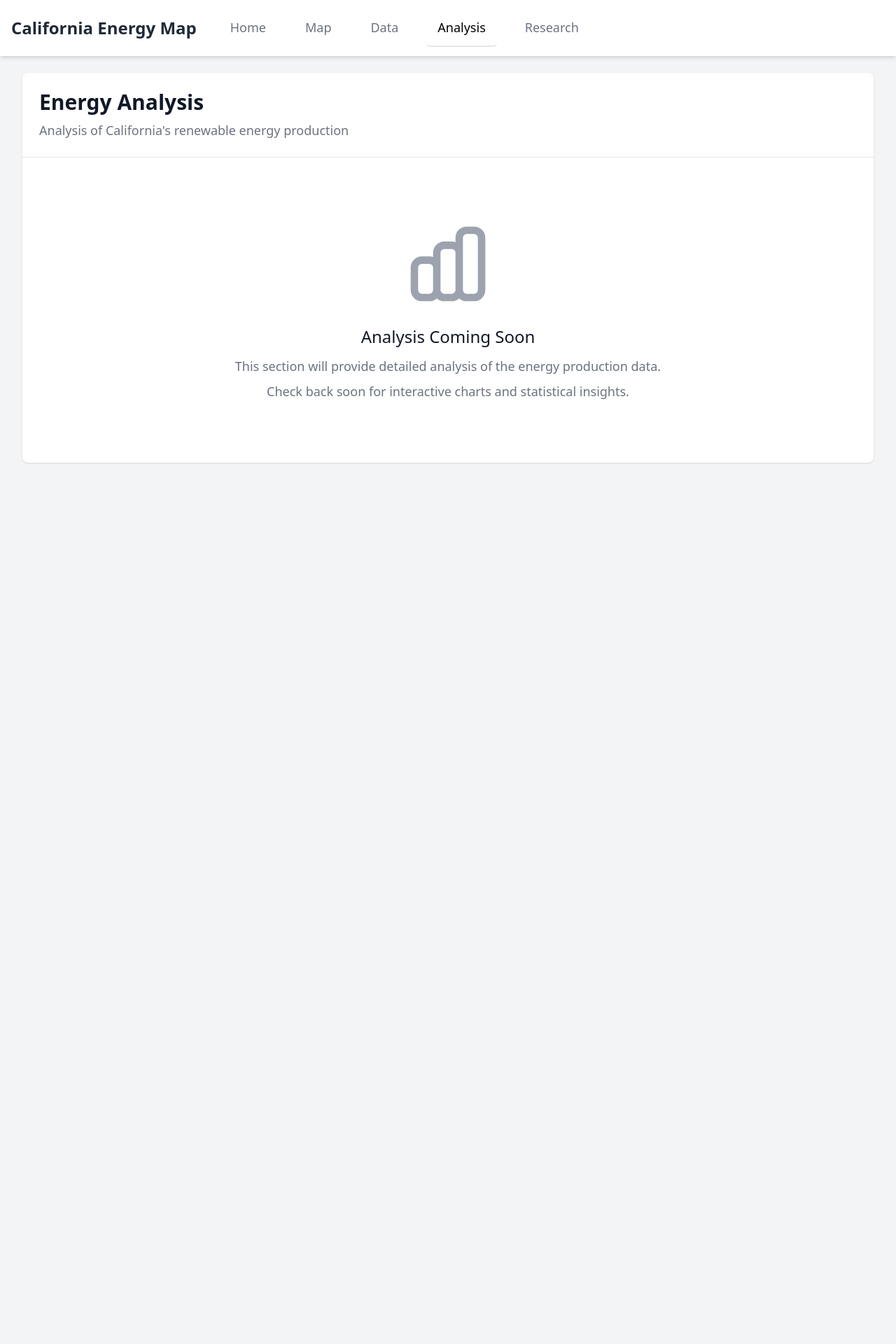
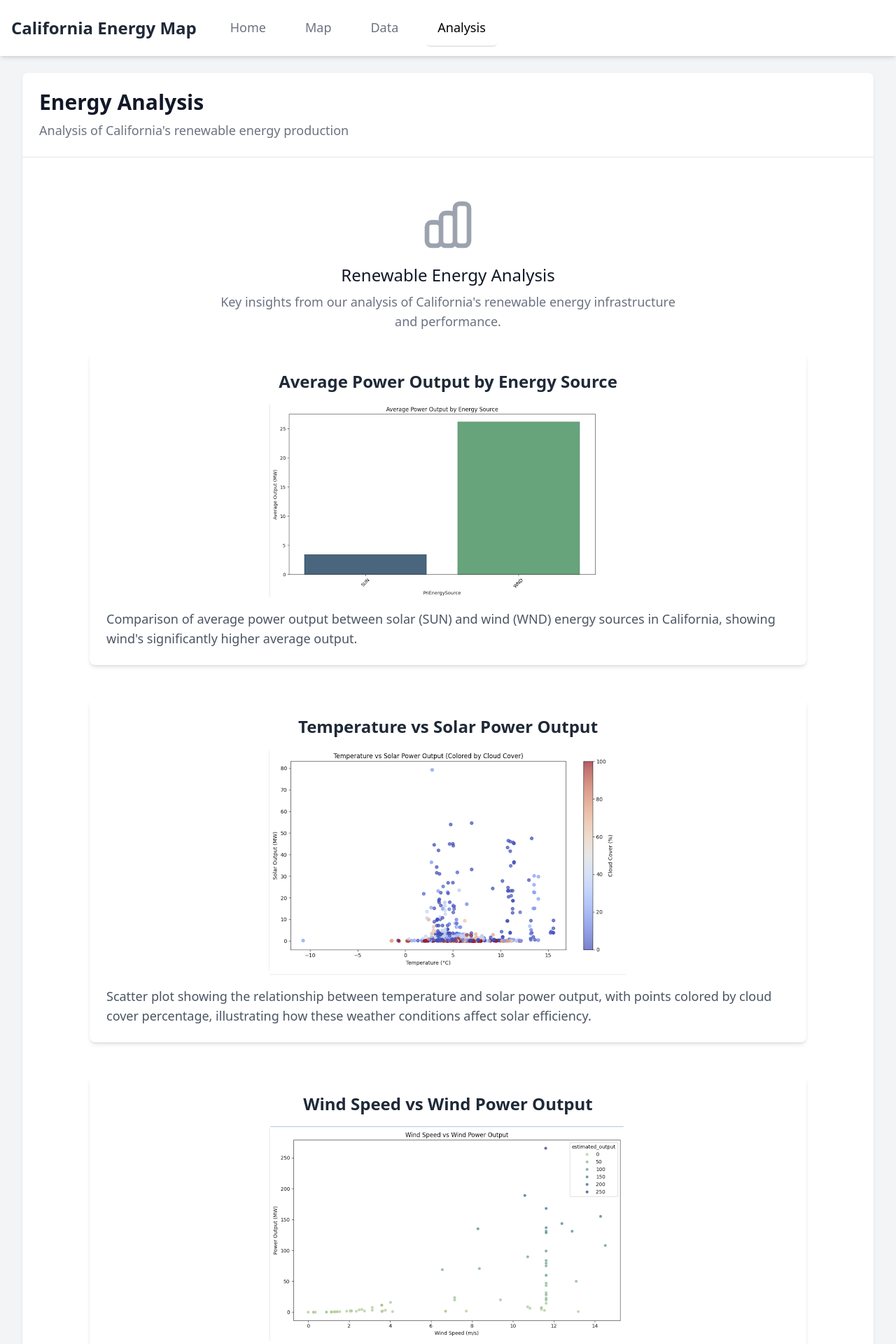
Before and after one commit to 123AbhinayR/Vetra, a Flask app: page /research/analysis in a window 1280 px wide. Shown: the top 1920 px of the page at 70% size. Run offline with Flask 3, Linux system fonts and the light colour scheme; some libraries are stand-ins or nearby versions.

Commit message:
changed pages
added data analysis and removed research tab

```diff
--- a/app/templates/analysis.html
+++ b/app/templates/analysis.html
@@ -10,17 +10,73 @@
     </div>
 
     <div class="border-t border-gray-200 px-5 py-6 sm:p-6">
-        <div class="flex flex-col items-center justify-center py-16">
-            <svg xmlns="http://www.w3.org/2000/svg" class="h-32 w-32 text-gray-400" fill="none" viewBox="0 0 24 24" stroke="currentColor">
-                <path stroke-linecap="round" stroke-linejoin="round" stroke-width="2" d="M9 19v-6a2 2 0 00-2-2H5a2 2 0 00-2 2v6a2 2 0 002 2h2a2 2 0 002-2zm0 0V9a2 2 0 012-2h2a2 2 0 012 2v10m-6 0a2 2 0 002 2h2a2 2 0 002-2m0 0V5a2 2 0 012-2h2a2 2 0 012 2v14a2 2 0 01-2 2h-2a2 2 0 01-2-2z" />
-            </svg>
-            <h3 class="mt-6 text-2xl font-medium text-gray-900">Analysis Coming Soon</h3>
-            <p class="mt-3 text-lg text-gray-500 max-w-2xl text-center">
-                This section will provide detailed analysis of the energy production data.
-            </p>
-            <p class="mt-2 text-lg text-gray-500 max-w-2xl text-center">
-                Check back soon for interactive charts and statistical insights.
-            </p>
+        <div class="flex flex-col items-center justify-center py-8">
+            <div class="text-center mb-8">
+                <svg xmlns="http://www.w3.org/2000/svg" class="h-20 w-20 mx-auto text-gray-400" fill="none" viewBox="0 0 24 24" stroke="currentColor">
+                    <path stroke-linecap="round" stroke-linejoin="round" stroke-width="2" d="M9 19v-6a2 2 0 00-2-2H5a2 2 0 00-2 2v6a2 2 0 002 2h2a2 2 0 002-2zm0 0V9a2 2 0 012-2h2a2 2 0 012 2v10m-6 0a2 2 0 002 2h2a2 2 0 002-2m0 0V5a2 2 0 012-2h2a2 2 0 012 2v14a2 2 0 01-2 2h-2a2 2 0 01-2-2z" />
+                </svg>
+                <h3 class="mt-4 text-2xl font-medium text-gray-900">Renewable Energy Analysis</h3>
+                <p class="mt-2 text-lg text-gray-500 max-w-2xl mx-auto">
+                    Key insights from our analysis of California's renewable energy infrastructure and performance.
+                </p>
+            </div>
+
+
+            <div class="w-full space-y-12 max-w-5xl">
+                <!-- Image 1 -->
+                <div class="bg-white rounded-lg shadow-md overflow-hidden p-6">
+                    <h4 class="text-2xl font-semibold text-gray-800 mb-4 text-center">Average Power Output by Energy Source</h4>
+                    <div class="flex justify-center">
+                        <img src="{{ url_for('static', filename='img/image1.jpg') }}" alt="Average Power Output by Energy Source" class="max-w-full h-auto rounded" style="max-height: 600px;">
+                    </div>
+                    <p class="mt-4 text-lg text-gray-600">Comparison of average power output between solar (SUN) and wind (WND) energy sources in California, showing wind's significantly higher average output.</p>
+                </div>
+
+                <!-- Image 2 -->
+                <div class="bg-white rounded-lg shadow-md overflow-hidden p-6">
+                    <h4 class="text-2xl font-semibold text-gray-800 mb-4 text-center">Temperature vs Solar Power Output</h4>
+                    <div class="flex justify-center">
+                        <img src="{{ url_for('static', filename='img/image2.png') }}" alt="Temperature vs Solar Power Output" class="max-w-full h-auto rounded" style="max-height: 600px;">
+                    </div>
+                    <p class="mt-4 text-lg text-gray-600">Scatter plot showing the relationship between temperature and solar power output, with points colored by cloud cover percentage, illustrating how these weather conditions affect solar efficiency.</p>
+                </div>
+
+                <!-- Image 3 -->
+                <div class="bg-white rounded-lg shadow-md overflow-hidden p-6">
+                    <h4 class="text-2xl font-semibold text-gray-800 mb-4 text-center">Wind Speed vs Wind Power Output</h4>
+                    <div class="flex justify-center">
+                        <img src="{{ url_for('static', filename='img/image3.png') }}" alt="Wind Speed vs Wind Power Output" class="max-w-full h-auto rounded" style="max-height: 600px;">
+                    </div>
+                    <p class="mt-4 text-lg text-gray-600">Scatter plot demonstrating the strong correlation between wind speed and power output, with point sizes representing different estimated output levels.</p>
+                </div>
+
+                <!-- Image 4 -->
+                <div class="bg-white rounded-lg shadow-md overflow-hidden p-6">
+                    <h4 class="text-2xl font-semibold text-gray-800 mb-4 text-center">Power Output Heatmap Across California</h4>
+                    <div class="flex justify-center">
+                        <img src="{{ url_for('static', filename='img/image4.jpg') }}" alt="Power Output Heatmap Across California" class="max-w-full h-auto rounded" style="max-height: 600px;">
+                    </div>
+                    <p class="mt-4 text-lg text-gray-600">Geographic heatmap showing the distribution and intensity of renewable energy production across California, with blue dots representing individual plant locations.</p>
+                </div>
+
+                <!-- Image 5 -->
+                <div class="bg-white rounded-lg shadow-md overflow-hidden p-6">
+                    <h4 class="text-2xl font-semibold text-gray-800 mb-4 text-center">Correlation Matrix: Weather vs Output</h4>
+                    <div class="flex justify-center">
+                        <img src="{{ url_for('static', filename='img/image5.png') }}" alt="Correlation Matrix: Weather vs Output" class="max-w-full h-auto rounded" style="max-height: 600px;">
+                    </div>
+                    <p class="mt-4 text-lg text-gray-600">Heatmap showing correlation coefficients between weather variables and energy output, highlighting the strong positive correlation between wind speed and estimated output.</p>
+                </div>
+            </div>
+
+            <div class="mt-12 text-center max-w-4xl">
+                <h3 class="text-xl font-medium text-gray-900">Data-Driven Insights</h3>
+                <p class="mt-3 text-lg text-gray-500">
+                    These visualizations reveal how weather conditions directly impact renewable energy production in California.
+                    Wind power shows the strongest weather dependency, while geographic distribution plays a critical role in
+                    overall system performance.
+                </p>
+            </div>
         </div>
     </div>
 </div>
--- a/app/templates/base.html
+++ b/app/templates/base.html
@@ -9,7 +9,6 @@
     <!-- Tailwind CSS -->
     <script src="https://cdn.tailwindcss.com"></script>
 
-    <!-- Custom styles -->
     <style>
         .active-nav {
             @apply border-blue-500 text-blue-600;
@@ -62,9 +61,9 @@
                             <a href="{{ url_for('research.analysis_view') }}" class="px-4 py-3 rounded-md text-lg font-medium border-b-2 {% if request.endpoint == 'research.analysis_view' %}active-nav{% else %}border-transparent text-gray-500 hover:text-gray-700 hover:border-gray-300{% endif %}">
                                 Analysis
                             </a>
-                            <a href="{{ url_for('research.research_view') }}" class="px-4 py-3 rounded-md text-lg font-medium border-b-2 {% if request.endpoint == 'research.research_view' %}active-nav{% else %}border-transparent text-gray-500 hover:text-gray-700 hover:border-gray-300{% endif %}">
+                            <!-- <a href="{{ url_for('research.research_view') }}" class="px-4 py-3 rounded-md text-lg font-medium border-b-2 {% if request.endpoint == 'research.research_view' %}active-nav{% else %}border-transparent text-gray-500 hover:text-gray-700 hover:border-gray-300{% endif %}">
                                 Research
-                            </a>
+                            </a> -->
                         </div>
                     </div>
                 </div>
```
Also changed, not shown: app/static/img/image1.jpg (added), app/static/img/image2.png (added), app/static/img/image3.png (added), app/static/img/image4.jpg (added), app/static/img/image5.png (added).
